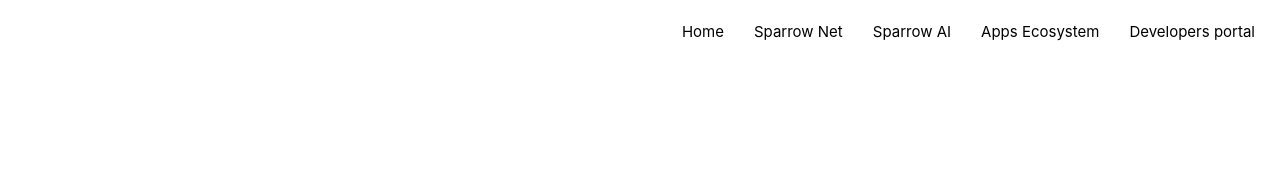
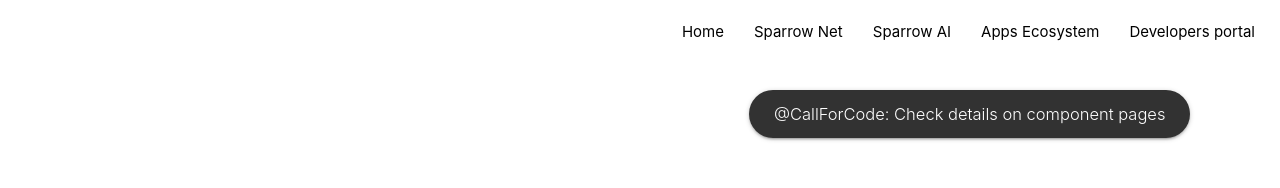
Before and after one commit to sparrow-platform/sparrow, a plain HTML site: page index.html in a window 1280 px wide. Shown: the top 188 px of the page. Drawn offline with nearby package versions, Linux system fonts and the light colour scheme.

Commit message:
Added Toast for other pages

```diff
--- a/index.html
+++ b/index.html
@@ -831,6 +831,8 @@
     $('.carousel').carousel({
         numVisible:3
     });
+M.toast({html: '@CallForCode: Check details on component pages', classes: 'rounded', 'displayLength' : 7000});
+
   });
 </script>
 
```
